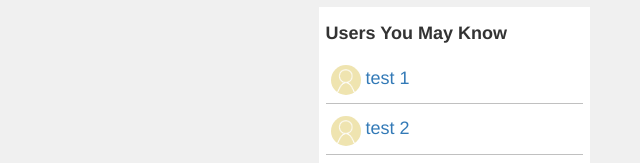
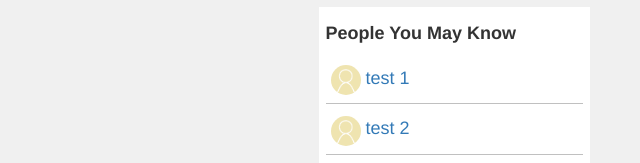
Before and after one commit to MarcoHinojosa-ISB/social-media-frontend-concept, a plain HTML site: page index.html in a window 1280 px wide. Shown: the part 603-766 px from the top of the page, 640-1280 px from the left. Drawn offline with nearby package versions, Linux system fonts and the light colour scheme.

Commit message:
updated readme

```diff
--- a/index.html
+++ b/index.html
@@ -111,7 +111,7 @@
         </div>
 
         <div id="user-rec-panel" class="panel-layout">
-          <h4><strong>Users You May Know</strong></h4>
+          <h4><strong>People You May Know</strong></h4>
           <a>
             <img src="images/profile_pic.png" class="img-circle img-responsive"/><h4>test 1</h4>
           </a>
```
Also changed, not shown: 1 other file.
